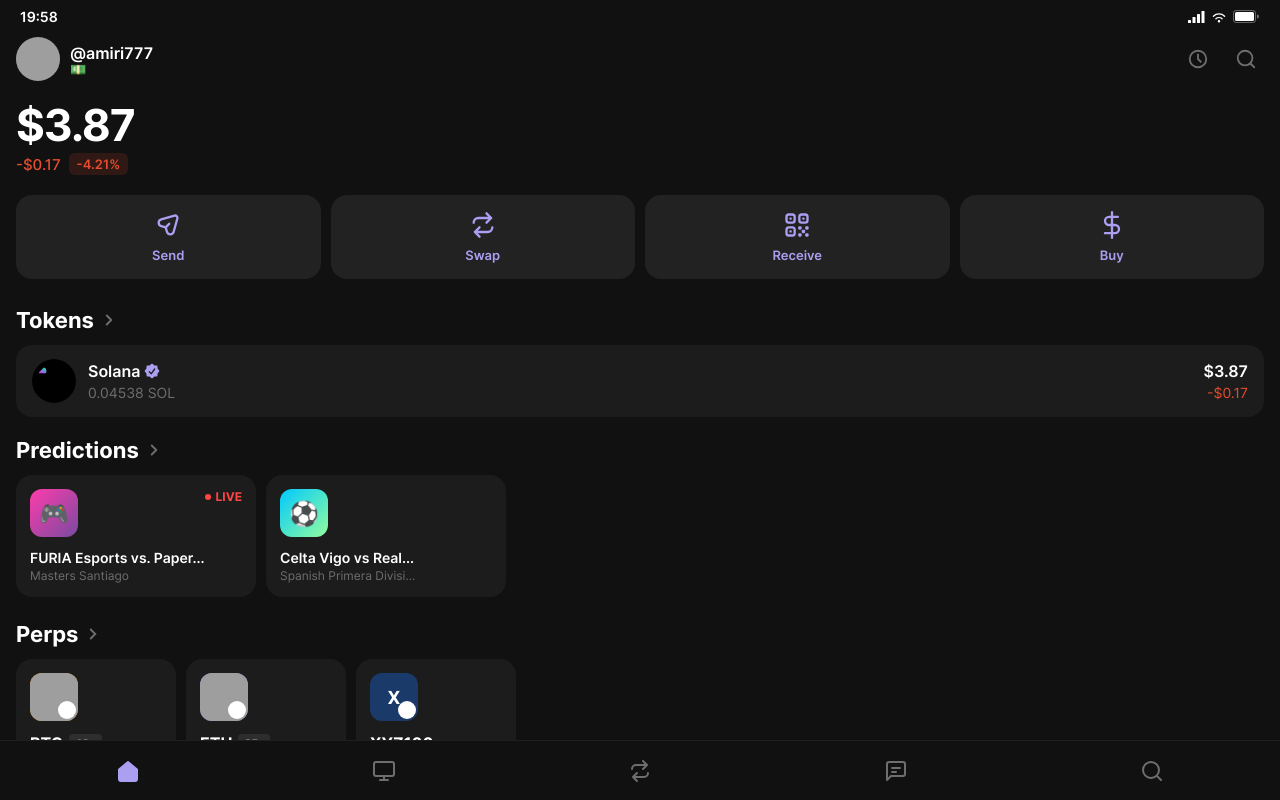
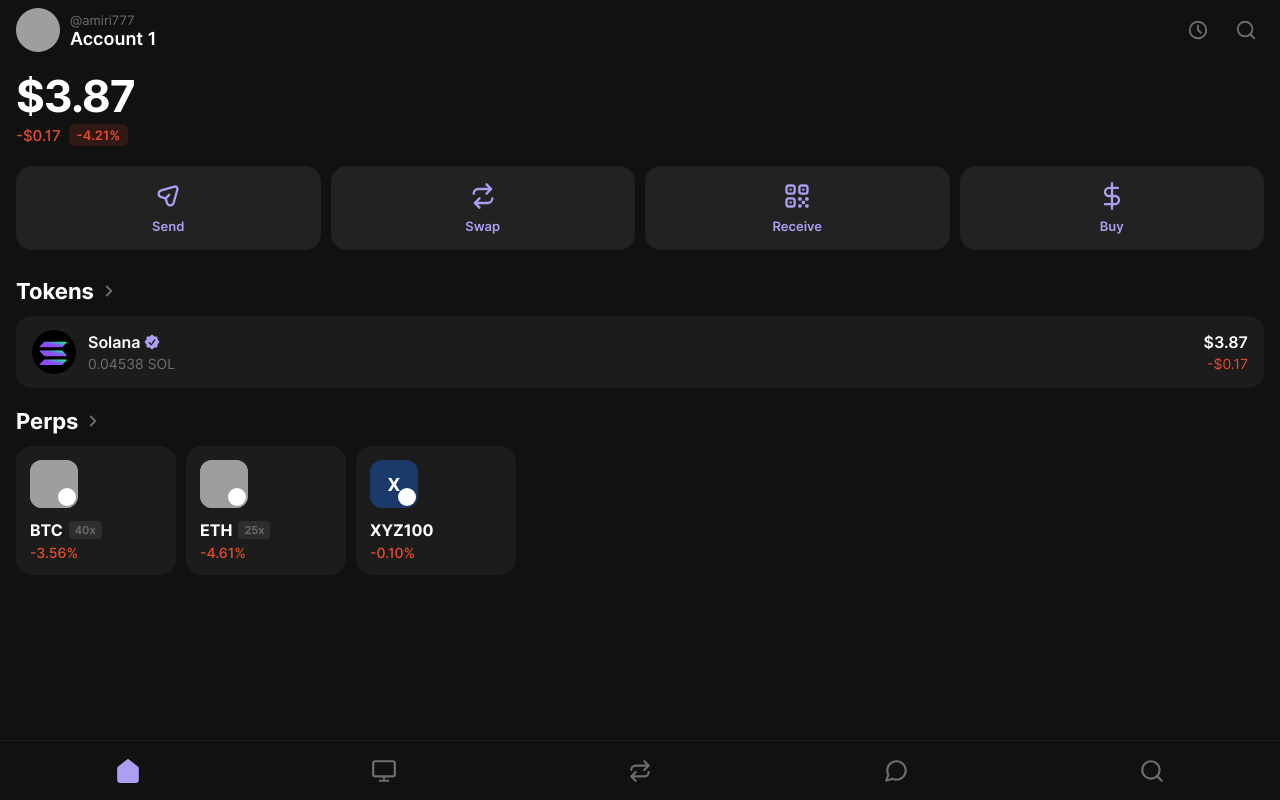
Before and after one commit to lucadumitrascu-create/phantom-clone, a React (Vite) app: page / in a window 1280 px wide. Built offline with nearby package versions, Linux system fonts and the light colour scheme; grey boxes are pictures that could not be loaded.

Commit message:
remove statusbar & predictions, add Account 1, fix bottom icons, fix solana logo

```diff
--- a/src/components/BottomTabBar.tsx
+++ b/src/components/BottomTabBar.tsx
@@ -4,13 +4,13 @@
   {
     label: 'Home',
     icon: (active: boolean) => (
-      <svg fill={active ? '#ab9ff2' : 'none'} viewBox="0 0 24 24" width="24" height="24">
+      <svg fill={active ? '#ab9ff2' : 'none'} viewBox="0 0 24 24" width="26" height="26">
         <path
           stroke={active ? '#ab9ff2' : '#6e6e6e'}
           strokeWidth="2"
           strokeLinecap="round"
           strokeLinejoin="round"
-          d="M3 10.5L12 3l9 7.5V20a2 2 0 0 1-2 2H5a2 2 0 0 1-2-2V10.5Z"
+          d="m3 9 9-7 9 7v11a2 2 0 0 1-2 2H5a2 2 0 0 1-2-2z"
         />
       </svg>
     ),
@@ -18,61 +18,46 @@
   {
     label: 'Trade',
     icon: (active: boolean) => (
-      <svg fill="none" viewBox="0 0 24 24" width="24" height="24">
-        <path
-          stroke={active ? '#ab9ff2' : '#6e6e6e'}
-          strokeWidth="2"
-          strokeLinecap="round"
-          strokeLinejoin="round"
-          d="M8 21h8m-4-4v4M4 3h16a2 2 0 0 1 2 2v10a2 2 0 0 1-2 2H4a2 2 0 0 1-2-2V5a2 2 0 0 1 2-2"
-        />
+      <svg fill="none" viewBox="0 0 24 24" width="26" height="26">
+        <rect x="2" y="3" width="20" height="14" rx="2" stroke={active ? '#ab9ff2' : '#6e6e6e'} strokeWidth="2" />
+        <path stroke={active ? '#ab9ff2' : '#6e6e6e'} strokeWidth="2" strokeLinecap="round" d="M8 21h8M12 17v4" />
       </svg>
     ),
   },
   {
     label: 'Swap',
     icon: (active: boolean) => (
-      <svg fill="none" viewBox="0 0 24 24" width="24" height="24">
+      <svg fill="none" viewBox="0 0 24 24" width="26" height="26">
         <path
           stroke={active ? '#ab9ff2' : '#6e6e6e'}
           strokeWidth="2"
           strokeLinecap="round"
           strokeLinejoin="round"
-          d="m9 14-4 4m0 0 4 4m-4-4h11a4 4 0 0 0 4-4m-5-4 4-4m0 0-4-4m4 4H8a4 4 0 0 0-4 4"
+          d="m16 3 4 4-4 4M20 7H8a4 4 0 0 0-4 4m4 10-4-4 4-4M4 17h12a4 4 0 0 0 4-4"
         />
       </svg>
     ),
   },
   {
-    label: 'Activity',
+    label: 'Messages',
     icon: (active: boolean) => (
-      <svg fill="none" viewBox="0 0 24 24" width="24" height="24">
+      <svg fill="none" viewBox="0 0 24 24" width="26" height="26">
         <path
           stroke={active ? '#ab9ff2' : '#6e6e6e'}
           strokeWidth="2"
           strokeLinecap="round"
           strokeLinejoin="round"
-          d="M21 15a2 2 0 0 1-2 2H7l-4 4V5a2 2 0 0 1 2-2h14a2 2 0 0 1 2 2z"
-        />
-        <path
-          stroke={active ? '#ab9ff2' : '#6e6e6e'}
-          strokeWidth="2"
-          strokeLinecap="round"
-          d="M8 9h8M8 13h4"
+          d="M21 11.5a8.38 8.38 0 0 1-.9 3.8 8.5 8.5 0 0 1-7.6 4.7 8.38 8.38 0 0 1-3.8-.9L3 21l1.9-5.7a8.38 8.38 0 0 1-.9-3.8 8.5 8.5 0 0 1 4.7-7.6 8.38 8.38 0 0 1 3.8-.9h.5a8.48 8.48 0 0 1 8 8v.5z"
         />
       </svg>
     ),
   },
   {
-    label: 'Explore',
+    label: 'Search',
     icon: (active: boolean) => (
-      <svg fill="none" viewBox="0 0 24 24" width="24" height="24">
-        <path
-          stroke={active ? '#ab9ff2' : '#6e6e6e'}
-          strokeWidth="2"
-          strokeLinecap="round"
-          d="m21 21-4.35-4.35M19 11a8 8 0 1 1-16 0 8 8 0 0 1 16 0"
-        />
+      <svg fill="none" viewBox="0 0 24 24" width="26" height="26">
+        <circle cx="11" cy="11" r="8" stroke={active ? '#ab9ff2' : '#6e6e6e'} strokeWidth="2" />
+        <path stroke={active ? '#ab9ff2' : '#6e6e6e'} strokeWidth="2" strokeLinecap="round" d="m21 21-4.35-4.35" />
       </svg>
     ),
   },
--- a/src/components/TopBar.tsx
+++ b/src/components/TopBar.tsx
@@ -48,8 +48,8 @@
           />
         </div>
         <div>
-          <div style={{ fontSize: 16, fontWeight: 600, color: '#fff' }}>@amiri777</div>
-          <div style={{ fontSize: 13, lineHeight: 1 }}>💵</div>
+          <div style={{ fontSize: 13, color: '#6e6e6e' }}>@amiri777</div>
+          <div style={{ fontSize: 18, fontWeight: 600, color: '#fff' }}>Account 1</div>
         </div>
       </div>
 
--- a/src/screens/HomeScreen.tsx
+++ b/src/screens/HomeScreen.tsx
@@ -1,11 +1,9 @@
 import { useNavigate } from 'react-router-dom';
 import { useWallet } from '../context/WalletContext';
-import StatusBar from '../components/StatusBar';
 import TopBar from '../components/TopBar';
 import PortfolioValue from '../components/PortfolioValue';
 import ActionButtons from '../components/ActionButtons';
 import TokenList from '../components/TokenList';
-import PredictionsSection from '../components/PredictionsSection';
 import PerpsSection from '../components/PerpsSection';
 import BottomTabBar from '../components/BottomTabBar';
 import PullToRefresh from '../components/PullToRefresh';
@@ -21,13 +19,11 @@
       height: '100%',
       background: '#111',
     }}>
-      <StatusBar />
       <TopBar onLongPress={() => navigate('/settings')} />
       <PullToRefresh>
         <PortfolioValue total={totalBalance} changeUsd={totalChangeUsd} changePct={totalChangePct} />
         <ActionButtons />
         <TokenList />
-        <PredictionsSection />
         <PerpsSection />
         <div style={{ height: 30 }} />
       </PullToRefresh>
```
Also changed, not shown: public/tokens/sol.svg.
